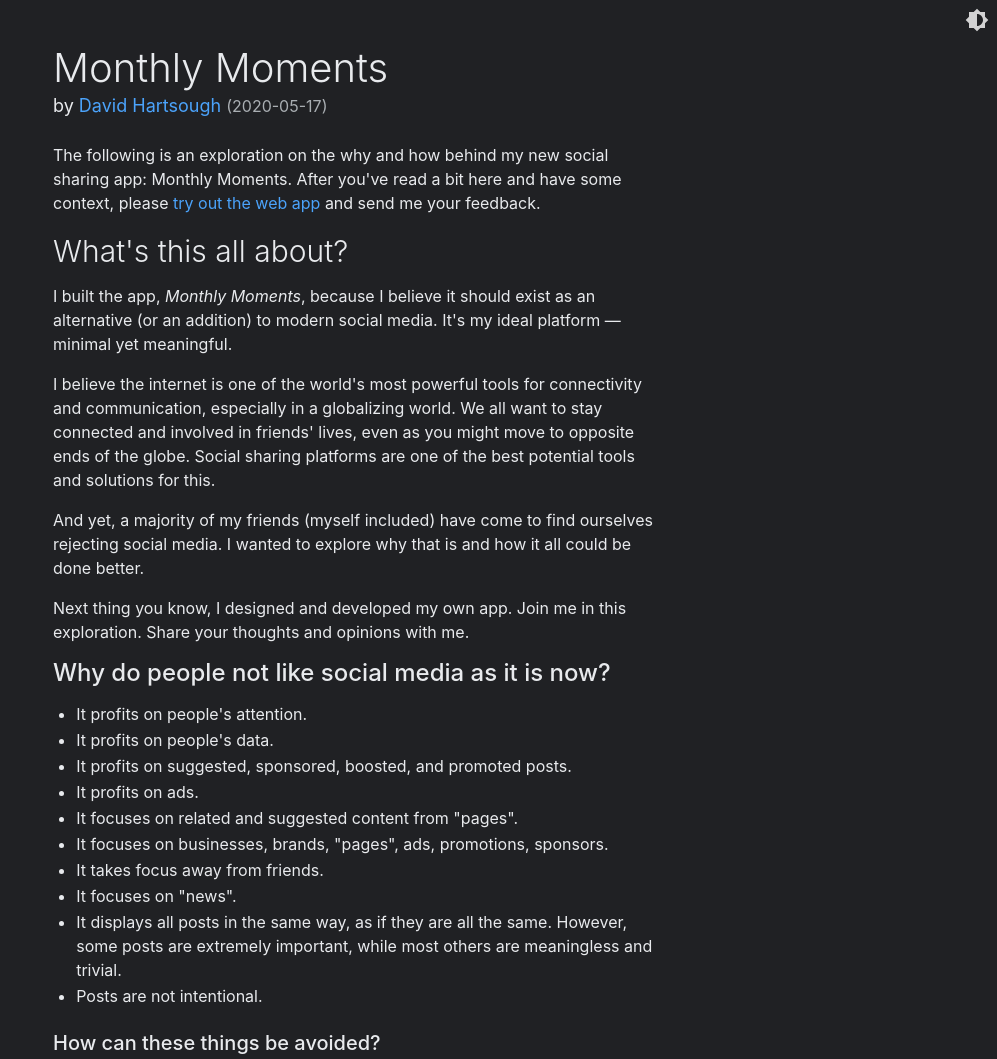
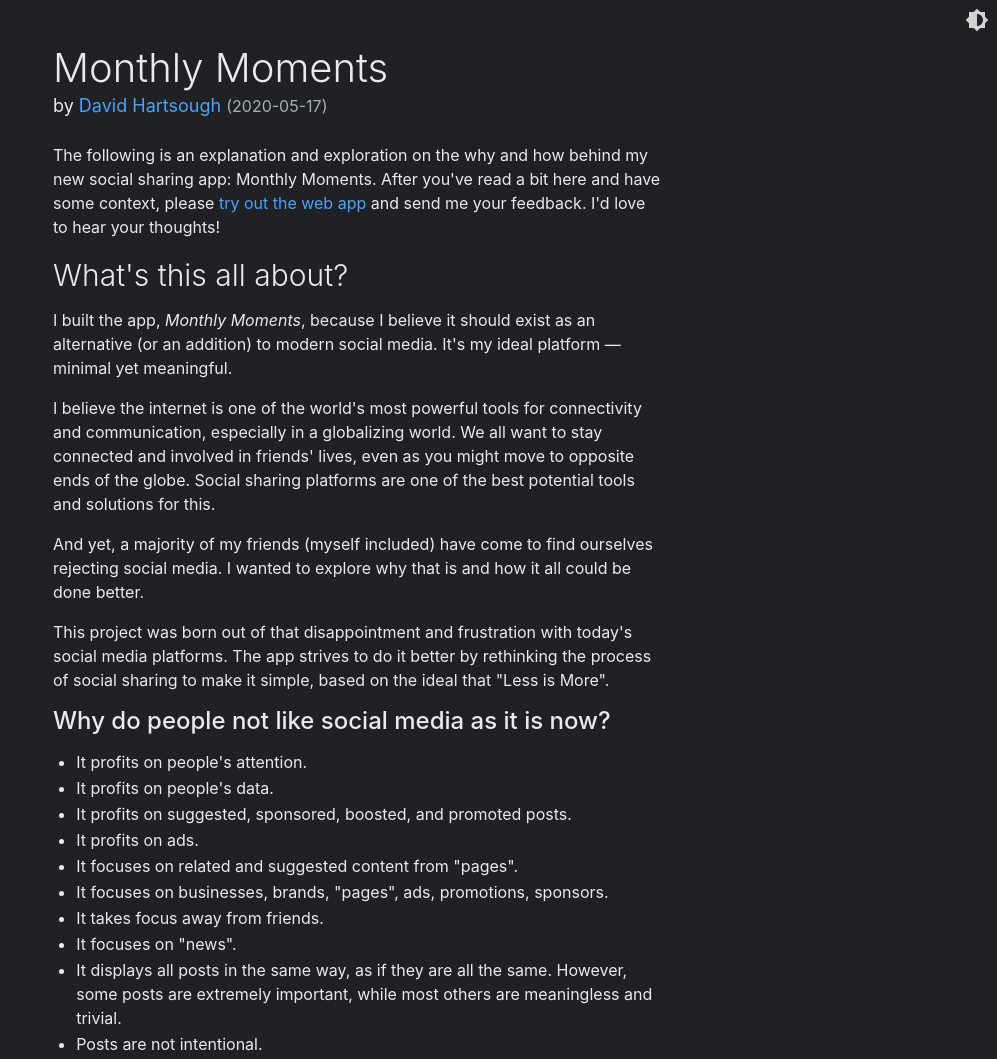
Before and after one commit to davidhartsough/writings, a Gatsby site: page /monthly-moments/ in a window 1280 px wide. Shown: the top 1059 px of the page, without its empty margins (283-1280 px from the left). Built offline with nearby package versions, Linux system fonts and the light colour scheme; Gatsby itself is replaced by a stand-in of ours.

Commit message:
update intro for Monthly Moments writing

```diff
--- a/src/markdown/monthly-moments.md
+++ b/src/markdown/monthly-moments.md
@@ -5,7 +5,7 @@ keywords: 'monthly, moments, social, media, sharing, platform, app, website'
 description: 'An exploration on the why and how behind my social sharing app: Monthly Moments.'
 ---
 
-The following is an exploration on the why and how behind my new social sharing app: Monthly Moments. After you've read a bit here and have some context, please [try out the web app](https://monthly-moments.web.app/) and send me your feedback.
+The following is an explanation and exploration on the why and how behind my new social sharing app: Monthly Moments. After you've read a bit here and have some context, please [try out the web app](https://monthly-moments.web.app/) and send me your feedback. I'd love to hear your thoughts!
 
 ## What's this all about?
 
@@ -15,7 +15,7 @@ I believe the internet is one of the world's most powerful tools for connectivit
 
 And yet, a majority of my friends (myself included) have come to find ourselves rejecting social media. I wanted to explore why that is and how it all could be done better.
 
-Next thing you know, I designed and developed my own app. Join me in this exploration. Share your thoughts and opinions with me.
+This project was born out of that disappointment and frustration with today's social media platforms. The app strives to do it better by rethinking the process of social sharing to make it simple, based on the ideal that "Less is More".
 
 ### Why do people not like social media as it is now?
 
```
